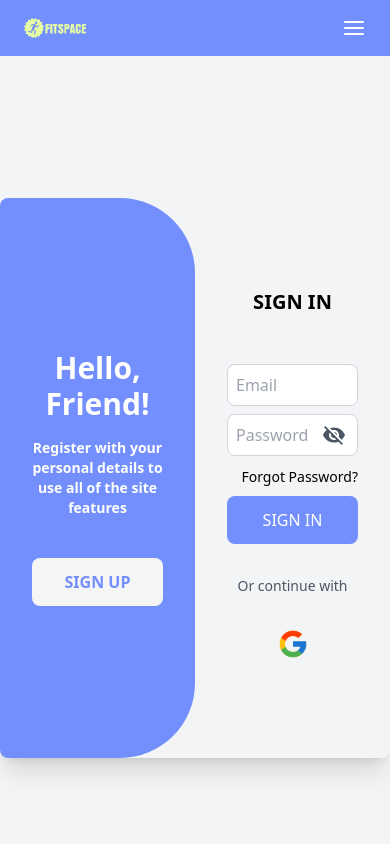
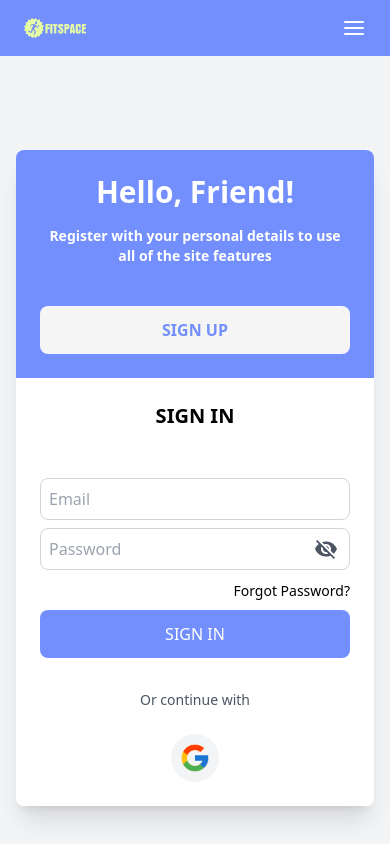
Before and after one commit to brianashari18/fitspace_sports_venue_booking_website_frontend, a React (Vite) app: page / in a window 390 px wide. Shown: the top 844 px of the page. Built offline with nearby package versions, Linux system fonts and the light colour scheme; no server answers.

Commit message:
add responsive Sign In page

```diff
--- a/src/components/SignIn.jsx
+++ b/src/components/SignIn.jsx
@@ -1,12 +1,12 @@
-import {useEffect, useState} from "react";
-import {Link, useNavigate} from "react-router-dom";
-import {login} from "../services/auth-service";
+import { useEffect, useState } from "react";
+import { Link, useNavigate } from "react-router-dom";
+import { login } from "../services/auth-service";
 import Visibility from "@mui/icons-material/Visibility";
 import VisibilityOff from "@mui/icons-material/VisibilityOff";
 import googleIcon from "../assets/google.png";
-import {getCurrent} from "../services/user-service.js";
+import { getCurrent } from "../services/user-service.js";
 
-const SignIn = ({onLogin}) => {
+const SignIn = ({ onLogin }) => {
     const [email, setEmail] = useState("");
     const [password, setPassword] = useState("");
     const [showPassword, setShowPassword] = useState(false);
@@ -48,8 +48,8 @@ const SignIn = ({onLogin}) => {
         }
 
         try {
-            const data = await login({email, password});
-            console.log(data.token)
+            const data = await login({ email, password });
+            console.log(data.token);
             try {
                 const result = await getCurrent(data.token);
                 console.log(`RESULT ${result}`);
@@ -69,7 +69,7 @@ const SignIn = ({onLogin}) => {
     };
 
     const handleGoogleLogin = () => {
-        console.log(`URL: ${import.meta.env.VITE_BASE_URL}`)
+        console.log(`URL: ${import.meta.env.VITE_BASE_URL}`);
         window.location.href = `${import.meta.env.VITE_BASE_URL}/users/google`;
     };
 
@@ -77,7 +77,7 @@ const SignIn = ({onLogin}) => {
         const token = searchParams.get("token");
         const expiredAt = searchParams.get("expired_at");
 
-        console.log(`TOKEN: ${token}`)
+        console.log(`TOKEN: ${token}`);
 
         if (token && expiredAt) {
             localStorage.setItem("token", token);
@@ -96,7 +96,6 @@ const SignIn = ({onLogin}) => {
         }
     };
 
-
     useEffect(() => {
         const searchParams = new URLSearchParams(window.location.search);
         if (searchParams.has("token") && searchParams.has("expired_at")) {
@@ -105,12 +104,12 @@ const SignIn = ({onLogin}) => {
     }, [window.location.search]);
 
     return (
-        <div className="flex justify-center items-center min-h-screen bg-gray-100">
-            <div className="rounded-lg shadow-xl w-full sm:w-3/4 md:w-2/3 lg:w-1/2 xl:w-[85rem] h-[35rem] flex">
+        <div className="flex justify-center items-center min-h-screen bg-gray-100 px-4">
+            <div className="bg-white rounded-lg shadow-xl w-full flex flex-col lg:flex-row lg:w-[64rem] xl:w-[85rem] h-auto lg:h-[35rem] sm:m-10 overflow-hidden">
                 {/* Left Section */}
                 <div
-                    className="w-1/2 bg-[#738FFD] rounded-l-lg rounded-r-[75px] h-full flex flex-col justify-center items-center p-8 sm:p-44">
-                    <div className="flex flex-col justify-center items-center text-white">
+                    className="w-full lg:w-1/2 bg-[#738FFD] lg:rounded-l-lg lg:rounded-r-[75px] flex flex-col justify-center items-center p-6 sm:p-10 md:p-12 lg:p-44">
+                    <div className="flex flex-col justify-center items-center text-white text-center">
                         <h1 className="font-extrabold text-3xl sm:text-4xl text-center mb-4 sm:mb-5">
                             Hello, Friend!
                         </h1>
@@ -118,7 +117,6 @@ const SignIn = ({onLogin}) => {
                             Register with your personal details to use all of the site
                             features
                         </p>
-
                         <Link
                             to="/sign-up"
                             className="w-full p-3 bg-[#F5F5F5] hover:bg-white focus:ring-2 focus:ring-white text-[#738FFD] font-semibold rounded-lg text-center"
@@ -130,7 +128,7 @@ const SignIn = ({onLogin}) => {
 
                 {/* Right Section */}
                 <div
-                    className="w-1/2 h-full bg-gray-100 rounded-r-lg flex flex-col justify-center items-center p-8 sm:p-16 lg:p-44">
+                    className="w-full lg:w-1/2 bg-white lg:rounded-r-lg flex flex-col justify-center items-center p-6 sm:p-10 md:p-12 lg:p-44">
                     <h1 className="font-bold text-xl sm:text-2xl text-center mb-12">
                         SIGN IN
                     </h1>
@@ -139,54 +137,54 @@ const SignIn = ({onLogin}) => {
                             <input
                                 type="text"
                                 placeholder="Email"
-                                className="w-full p-2 rounded-lg border border-gray-300 focus:outline-none focus:ring-2 focus:ring-blue-500"
+                                className="w-full p-2 rounded-lg border border-gray-300 focus:outline-none focus:ring-2 focus:ring-blue-500 sm:p-1.5 md:p-2"
                                 value={email}
                                 onChange={(e) => setEmail(e.target.value)}
                             />
-                            {emailError && <div className="text-sm text-red-600">{emailError}</div>}
+                            {emailError && <div className="text-sm text-red-600 sm:text-xs md:text-sm">{emailError}</div>}
                         </div>
 
                         <div className="relative flex items-center">
                             <input
                                 type={showPassword ? "text" : "password"}
                                 placeholder="Password"
-                                className="w-full p-2 rounded-lg border border-gray-300 focus:outline-none focus:ring-2 focus:ring-blue-500"
+                                className="w-full p-2 rounded-lg border border-gray-300 focus:outline-none focus:ring-2 focus:ring-blue-500 sm:p-1.5 md:p-2"
                                 value={password}
                                 onChange={(e) => setPassword(e.target.value)}
                             />
                             <button
                                 type="button"
                                 onClick={() => setShowPassword(!showPassword)}
-                                className="absolute right-3 flex items-center justify-center text-gray-600 hover:text-gray-800"
+                                className="absolute right-3 flex items-center justify-center text-gray-600 hover:text-gray-800 sm:right-2 md:right-3"
                                 style={{ top: "50%", transform: "translateY(-50%)" }}
                             >
                                 {showPassword ? <Visibility /> : <VisibilityOff />}
                             </button>
                         </div>
-                        {passwordError && <div className="text-sm text-red-600">{passwordError}</div>}
-
+                        {passwordError && <div className="text-sm text-red-600 sm:text-xs md:text-sm">{passwordError}</div>}
 
                         <div className="text-right">
-                            <Link to="/forgot-password" className="text-black text-sm hover:underline">
+                            <Link to="/forgot-password" className="text-black text-sm hover:underline sm:text-xs md:text-sm">
                                 Forgot Password?
                             </Link>
                         </div>
                         <button
                             type="submit"
-                            className="w-full p-3 rounded-lg bg-[#738ffd] text-white hover:bg-blue-600 focus:ring-2 focus:ring-blue-500 mt-6"
+                            className="w-full p-3 rounded-lg bg-[#738ffd] text-white hover:bg-blue-600 focus:ring-2 focus:ring-blue-500 mt-6 sm:p-2 md:p-2.5"
                             disabled={isSignIn}
                         >
                             {isSignIn ? "Signing In..." : "SIGN IN"}
                         </button>
                     </form>
 
-                    <div className="w-full flex flex-col justify-center items-center max-w-sm space-y-6 mt-6">
-                        <div className="text-center text-sm text-gray-600">Or continue with</div>
+                    <div className="w-full flex flex-col justify-center items-center max-w-sm space-y-6 mt-6 sm:mt-4 md:mt-6">
+                        <div className="text-center text-sm text-gray-600 sm:text-xs md:text-sm">Or continue with</div>
                         <div className="flex justify-center items-center">
-                            <button onClick={handleGoogleLogin}
-                                    className="w-12 h-12 p-2 rounded-full bg-gray-100 hover:bg-gray-200 focus:ring-2 focus:ring-blue-500 font-semibold">
-                                <img src={googleIcon} alt="Google logo"
-                                     className="w-8 h-8 object-contain"/>
+                            <button
+                                onClick={handleGoogleLogin}
+                                className="w-12 h-12 p-2 rounded-full bg-gray-100 hover:bg-gray-200 focus:ring-2 focus:ring-blue-500 font-semibold sm:w-10 sm:h-10 sm:p-1.5 md:w-11 md:h-11 md:p-2"
+                            >
+                                <img src={googleIcon} alt="Google logo" className="w-8 h-8 object-contain sm:w-6 sm:h-6 md:w-7 md:h-7" />
                             </button>
                         </div>
                     </div>
```
